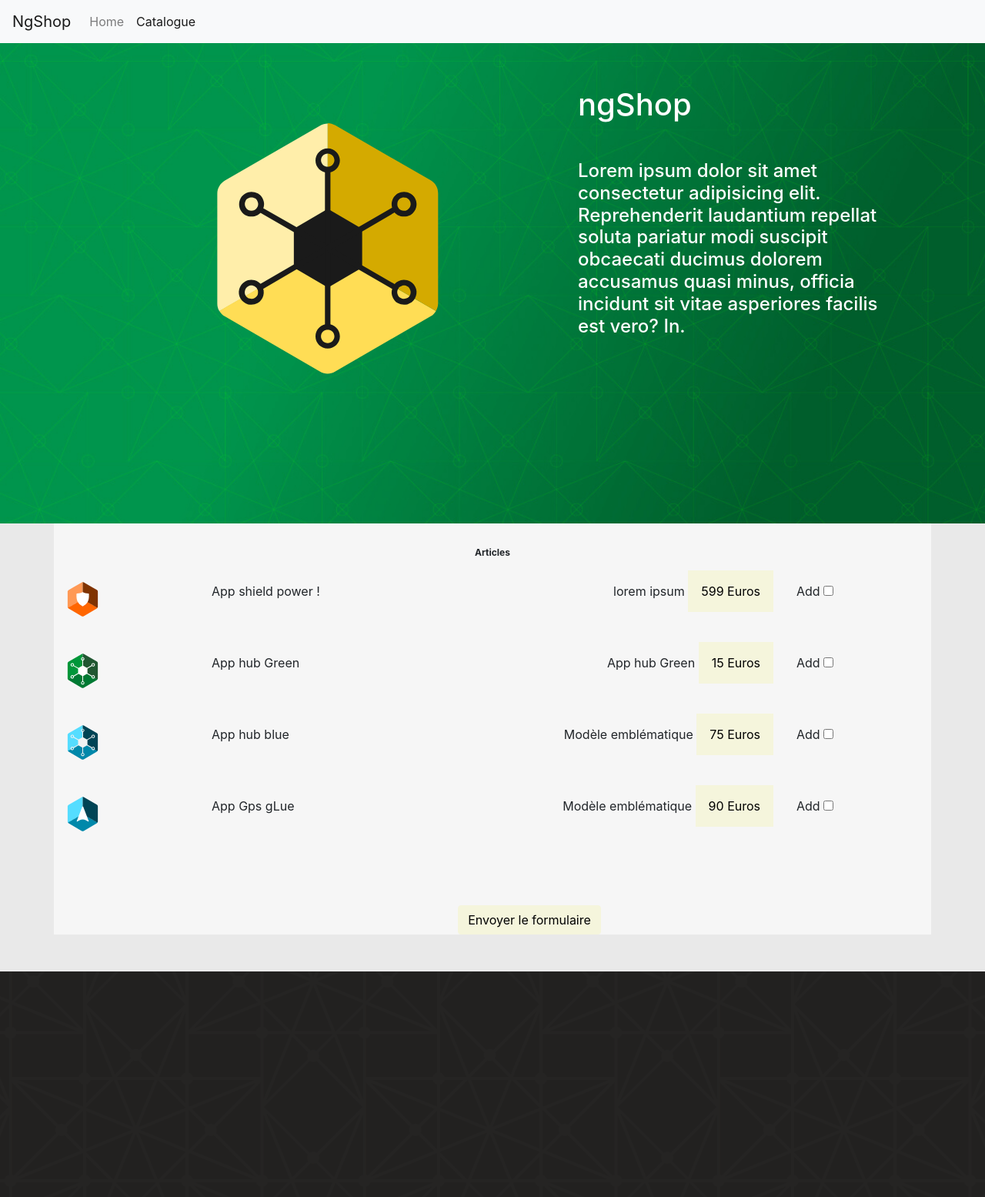
After one commit to jpb4git/Exo-phpWork, a PHP site: page /panier.php in a window 1280 px wide. The commit adds this page. Shown: the whole page at 77% size. Run offline with PHP 8.4, Linux system fonts and the light colour scheme; some libraries are stand-ins or nearby versions.

Commit message:
etape 4 panier done

```diff
--- a/article.php
+++ b/article.php
@@ -60,14 +60,14 @@ $commentaires = getCommentaires();
 
 
         <div class="row">
-            <h1 class="p-3 mt-3 mb-3 mr-1 ml-1 badge badge-success w-100"><?= $art['nom'] ?></span></h1>
+            <h1 class="p-3 mt-3 mb-3 mr-1 ml-1 badge  w-100"><?= $art['nom'] ?></span></h1>
         </div>
         <div class="row">
 
             <div class="col-sm-12 ">
                 <div class="card">
                     <div class="card-header d-flex justify-content-center bg-white">
-                        <img src="<?php echo $art['url']; ?>" class="art-img img-fluid card-img-top" alt="...">
+                        <img src="<?php echo $art['url']; ?>" class="art-img img-fluid w-25 card-img-top" alt="...">
                     </div>
                     <div class="card-body">
                         <h5 class="card-title"><?= $art['nom'] ?></h5>
--- a/catalogue.php
+++ b/catalogue.php
@@ -70,7 +70,7 @@ $articles = generateCatalogue();
                         <div class="card-body">
                             <h5 class="card-title"><?= $value['nom'] ?></h5>
                             <p class="card-text"><?= $value['desc'] ?>
-                                <span class="d-flex justify-content-end bg-primary text-white p-3"><?= $value['prix'] . "  " . MajDevise("euros") ?></span>
+                                <span class="d-flex justify-content-center bg-primary text-white p-3"><?= $value['prix'] . "  " . MajDevise("euros") ?></span>
                             </p>
                             <div class="card-footer d-flex justify-content-center bg-white">
                                 <a href="article.php?id=<?= $value['id'] ?>" class="btn btn-warning ml-1 p-3 d-flex justify-content-center align-items-center">
@@ -78,6 +78,7 @@ $articles = generateCatalogue();
                                     ajouter au panier
                                 </a>
                                 <a href="article.php?id=<?= $value['id'] ?>" class="btn btn-secondary ml-1 p-3">visualiser le détail</a>
+
                             </div>
 
                         </div>
--- a/css/app.css
+++ b/css/app.css
@@ -29,6 +29,12 @@ height : 25%;
 
 }
 
+img .art-img-px{
+    border : 1px solid red;
+    width : 45px!important;
+    height : 45px!important;
+
+}
 .card{
 
     min-height : 22em;
@@ -66,3 +72,31 @@ footer{
     min-height: 293px;
     position: relative;
 }
+.panier-row{
+    display:block!important;
+}
+.btn-secondary {
+    background-color: beige!important;
+    color : black!important;
+    border :1px solid beige!important;
+}
+.btn-secondary:hover {
+    background-color: black!important;
+    color : white!important;
+    border :1px solid beige!important;
+}
+.btn-warning {
+    background-color: beige!important;
+    color : black!important;
+    border :1px solid beige!important;
+}
+.btn-warning:hover {
+    background-color: black!important;
+    color : white!important;
+    border :1px solid black!important;
+}
+.bg-primary {
+    background-color: beige!important;
+    color : black!important;
+    border :1px solid beige!important;
+}
--- a/functions/useful.php
+++ b/functions/useful.php
@@ -46,34 +46,34 @@ function generateCatalogue()
 
         array(
             'id' => "1",
-            'nom' => 'l\'écran !',
+            'nom' => 'App shield power !  ',
             'prix' => 599,
-            'url' => 'assets/ecran.jpg',
-            'desc' => '17-inch Dell TFT LCD Moniteur ÀÉcran Plat',
+            'url' => 'assets/icon-shield-orange.svg',
+            'desc' => 'lorem ipsum',
             'descFull' => 'Lorem ipsum dolor sit amet consectetur adipisicing elit. Reprehenderit laudantium repellat soluta pariatur modi suscipit obcaecati ducimus dolorem accusamus quasi minus, officia incidunt sit vitae asperiores facilis est vero? In.',
             'qts' => '1'),
         array(
             'id' => "2",
-            'nom' => "Lampe",
+            'nom' => "App hub Green ",
             'prix' => 15,
-            'url' => 'assets/lampe.png',
-            'desc' => "Lampe à poser en métal vert cèdre h21cm",
+            'url' => 'assets/icon-hub-green.svg',
+            'desc' => "App hub Green ",
             'descFull' => 'Lorem ipsum dolor sit amet consectetur adipisicing elit. Reprehenderit laudantium repellat soluta pariatur modi suscipit obcaecati ducimus dolorem accusamus quasi minus, officia incidunt sit vitae asperiores facilis est vero? In.',
             'qts' => '1'),
         array(
             'id' => "3",
-            'nom' => "La chaussure !  ",
+            'nom' => "App hub blue",
             'prix' => 75,
-            'url' => 'assets/shoes.jpg',
-            'desc' => "Modèle emblématique du défilé Printemps-Été 2018",
+            'url' => 'assets/icon-hub-blue.svg',
+            'desc' => "Modèle emblématique",
             'descFull' => 'Lorem ipsum dolor sit amet consectetur adipisicing elit. Reprehenderit laudantium repellat soluta pariatur modi suscipit obcaecati ducimus dolorem accusamus quasi minus, officia incidunt sit vitae asperiores facilis est vero? In.',
             'qts' => '1'),
         array(
             'id' => "4",
-            'nom' => "Chaussure ",
+            'nom' => "App Gps gLue",
             'prix' => 90,
-            'url' => 'assets/shoes.jpg',
-            'desc' => "Modèle emblématique du défilé Printemps-Été 2017",
+            'url' => 'assets/icon-direction-blue.svg',
+            'desc' => "Modèle emblématique ",
             'descFull' => 'Lorem ipsum dolor sit amet consectetur adipisicing elit. Reprehenderit laudantium repellat soluta pariatur modi suscipit obcaecati ducimus dolorem accusamus quasi minus, officia incidunt sit vitae asperiores facilis est vero? In.',
             'qts' => '1'),
     );
--- a/header.php
+++ b/header.php
@@ -10,7 +10,7 @@
 <div class="row bandeau">
             <div class="col-lg-2 ml-4 mt-5 "></div>
             <div class="col-lg-4 ml-4 mt-5 ">
-                <img class="img-fluid " src="assets/intro.png" alt="">
+                <img class="img-fluid w-75" src="assets/icon-hub-yellow.svg" alt="">
             </div>
             <div class="col-lg-4  mt-5 ml-5">
                 <h1 class="text-white mt-2">ngShop</h1>
--- a/index.php
+++ b/index.php
@@ -41,7 +41,7 @@
         <div class="row bandeau">
             <div class="col-lg-2 ml-4 mt-5 "></div>
             <div class="col-lg-4 ml-4 mt-5 ">
-                <img class="img-fluid " src="assets/intro.png" alt="">
+                <img class="img-fluid w-75" src="assets/icon-hub-yellow.svg" alt="">
             </div>
             <div class="col-lg-4  mt-5 ml-5">
                 <h1 class="text-white mt-2">ngShop</h1>
--- /dev/null
+++ b/panier.php
@@ -0,0 +1,181 @@
+<?php
+if (isset($_GET) && !empty($_GET)) {
+
+    var_dump($_GET);
+    die();
+}
+
+if (isset($_POST) && !empty($_POST)) {
+    //$myPost = array_values($_POST);
+    var_dump($_POST);
+    //var_dump(count($_POST));
+    foreach ($_POST as $key => $value) {
+        echo $key . ' ' . $value . "\n";
+    }
+
+}
+
+include 'functions/useful.php';
+// recuperer la listes des articles au format Array;
+$articles = generateCatalogue();
+
+
+?>
+<!DOCTYPE html>
+<html lang="fr">
+
+<head>
+    <meta charset="UTF-8">
+    <meta name="viewport" content="width=device-width, initial-scale=1.0">
+    <title>Boutique en Ligne</title>
+    <link href="https://fonts.googleapis.com/css?family=Ubuntu+Condensed" rel="stylesheet">
+    <link href="https://fonts.googleapis.com/icon?family=Material+Icons" rel="stylesheet">
+    <link rel="stylesheet" href="https://stackpath.bootstrapcdn.com/bootstrap/4.2.1/css/bootstrap.min.css"
+          integrity="sha384-GJzZqFGwb1QTTN6wy59ffF1BuGJpLSa9DkKMp0DgiMDm4iYMj70gZWKYbI706tWS" crossorigin="anonymous">
+    <link rel="stylesheet" href="css/app.css">
+</head>
+
+<body>
+<header>
+    <nav class="navbar navbar-expand-lg navbar-light bg-light">
+        <a class="navbar-brand" href="#">NgShop</a>
+        <button class="navbar-toggler" type="button" data-toggle="collapse" data-target="#navbarNav"
+                aria-controls="navbarNav" aria-expanded="false" aria-label="Toggle navigation">
+            <span class="navbar-toggler-icon"></span>
+        </button>
+        <div class="collapse navbar-collapse" id="navbarNav">
+            <ul class="navbar-nav">
+                <li class="nav-item ">
+                    <a class="nav-link" href="index.php">Home </a>
+                </li>
+                <li class="nav-item active">
+                    <a class="nav-link" href="catalogue.php">Catalogue<span class="sr-only">(current)</span></a>
+                </li>
+                <li class="nav-item">
+                    <a class="nav-link" href="#"></a>
+                </li>
+
+            </ul>
+        </div>
+    </nav>
+</header>
+<main>
+
+    <div class="container-fluid">
+        <?php include 'header.php'; ?>
+    </div>
+
+
+    <?php
+
+    if (isset($_POST) && !empty($_POST)) {
+
+
+        ?>
+        <div class="container">
+            <div class="row">
+                <h1 class="badge  w-100 p-3 m-3">Article(s) ajouté(s)</h1>
+            </div>
+            <div class="row">
+                <form action="" method="post">
+                    <?php
+                    $total = 0;
+                    // parcourir les articles dans le catalogue
+                    foreach ($_POST as $key => $value) {
+                        $total += $articles[$key-1]['prix'];
+                        ?>
+                        <div class="col-sm-12 d-flex flex-row justify-content-between align-items-center p-3 m-3">
+                            <img src="<?php echo $articles[$key-1]['url']; ?> " class="art-img-px" width="45" height="45"
+                                 alt="...">
+                            <?= $articles[$key-1]['nom'] ?>
+                            <p class="p-3 m-3"><?= $articles[$key-1]['desc'] ?>
+                                <span class="bg-primary text-white p-3"><?= $articles[$key-1]['prix'] . "  " . MajDevise("euros") ?></span>
+                            </p>
+
+                        </div>
+
+                        <?php
+                    }
+                    ?>
+
+                </form>
+                <div class="col-sm-3 d-flex flex-row justify-content-end align-items-center p-3 m-3">
+                    <?php echo "Total : " . $total; ?>
+                </div>
+            </div>
+
+        </div>
+        <?php
+    } else {
+        ?>
+        <div class="container">
+            <div class="row ">
+                <h1 class="badge  w-100 p-3 m-3">Articles</h1>
+            </div>
+            <div class="row panier-row">
+                <form action="" method="post">
+                    <?php
+                    // parcourir les articles dans le catalogue
+                    foreach ($articles as $value) { ?>
+                        <div class="col-sm-12 ">
+                            <div class="div row">
+                                <div class="col-md-2 mb-5">
+                                    <img src="<?php echo $value['url']; ?> " class="art-img-px" width="45" height="45"
+                                         alt="...">
+                                </div>
+                                <div class="col-md-3">
+                                    <?= $value['nom'] ?>
+                                </div>
+
+
+                                <div class="col-md-5 d-flex justify-content-end">
+                                    <p class=""><?= $value['desc'] ?>
+                                        <span class="bg-primary text-white p-3"><?= $value['prix'] . "  " . MajDevise("euros") ?></span>
+                                    </p>
+                                </div>
+                                <div class="col-md-2">
+                                    <label>Add </label>
+                                    <input class="" type="checkbox" id="<?php echo $value['id']; ?>"
+                                           name="<?php echo $value['id']; ?>">
+                                </div>
+
+
+                            </div>
+
+                        </div>
+                        <?php
+                    }
+                    ?>
+
+
+                    <div class="col-sm-12 d-flex justify-content-center m-5">
+                        <input class="btn btn-secondary" type="submit" value="Envoyer le formulaire">
+                    </div>
+
+
+                </form>
+            </div>
+        </div>
+
+
+        <?php
+    }
+    ?>
+</main>
+<footer>
+
+</footer>
+
+
+<script src="https://code.jquery.com/jquery-3.3.1.slim.min.js"
+        integrity="sha384-q8i/X+965DzO0rT7abK41JStQIAqVgRVzpbzo5smXKp4YfRvH+8abtTE1Pi6jizo" crossorigin="anonymous">
+</script>
+<script src="https://cdnjs.cloudflare.com/ajax/libs/popper.js/1.14.6/umd/popper.min.js"
+        integrity="sha384-wHAiFfRlMFy6i5SRaxvfOCifBUQy1xHdJ/yoi7FRNXMRBu5WHdZYu1hA6ZOblgut" crossorigin="anonymous">
+</script>
+<script src="https://stackpath.bootstrapcdn.com/bootstrap/4.2.1/js/bootstrap.min.js"
+        integrity="sha384-B0UglyR+jN6CkvvICOB2joaf5I4l3gm9GU6Hc1og6Ls7i6U/mkkaduKaBhlAXv9k" crossorigin="anonymous">
+</script>
+</body>
+
+</html>
```
Also changed, not shown: assets/icon-hub-yellow.svg (added).
